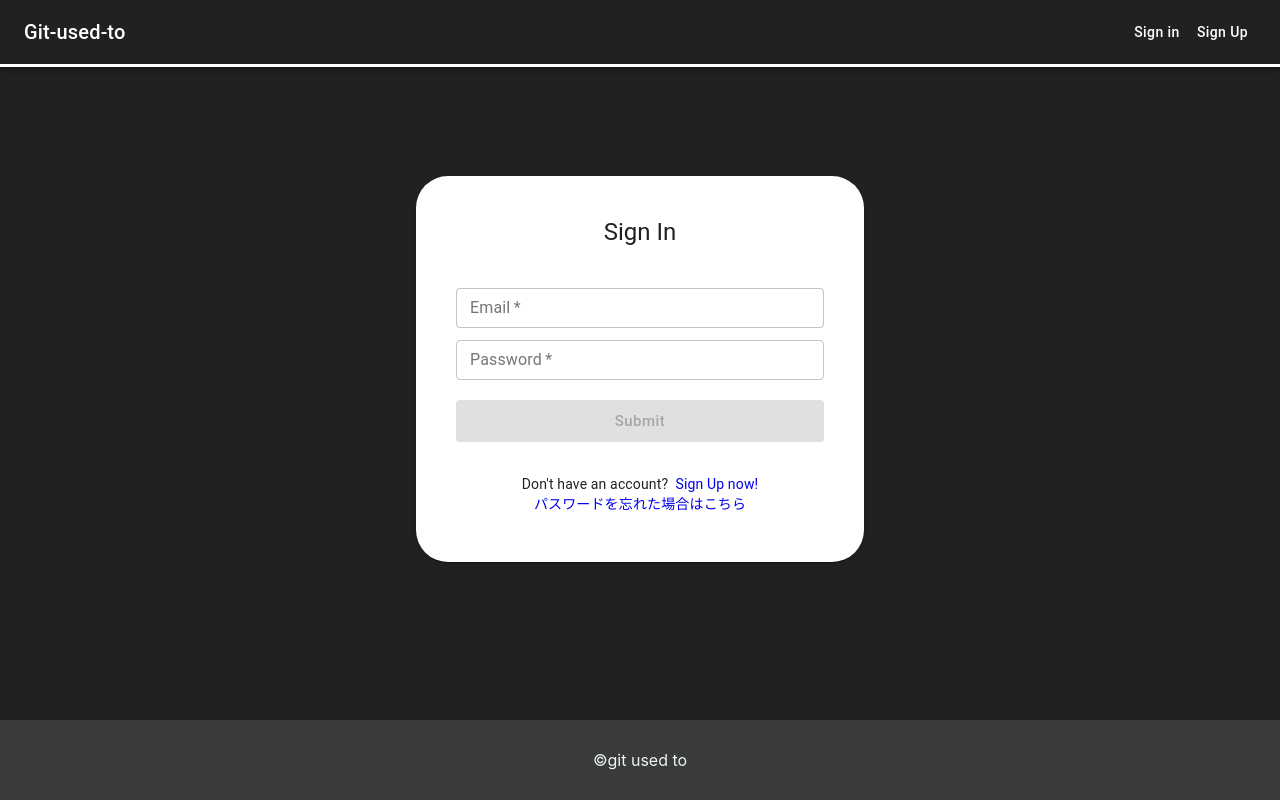
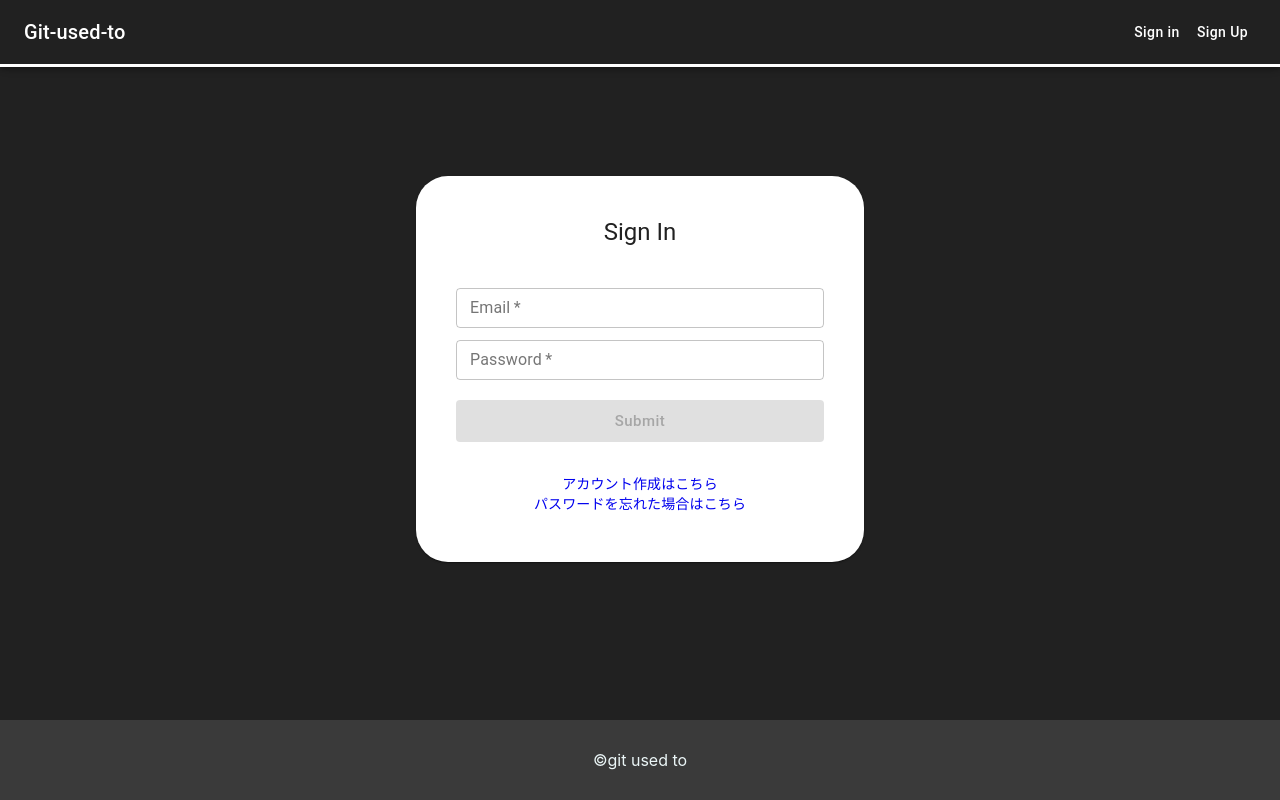
Before and after one commit to mk-daruma/git-used-to, a React (Create React App) app in the folder frontend/app/: page /signin in a window 1280 px wide. Built offline with nearby package versions, Linux system fonts and the light colour scheme; what axios-case-converter would draw is missing.

Commit message:
[update]サインイン画面のテキストを修正 #52
サインインのテキストに英語と日本語両方が使用されていたため、日本語に統一。

```diff
--- a/frontend/app/src/components/pages/SignIn.tsx
+++ b/frontend/app/src/components/pages/SignIn.tsx
@@ -135,9 +135,8 @@ const SignIn: React.FC = () => {
               </Button>
               <Box textAlign="center" className={classes.box}>
                 <Typography variant="body2">
-                  Don't have an account? &nbsp;
                   <Link to="/signup" className={classes.link}>
-                    Sign Up now!
+                    アカウント作成はこちら
                   </Link>
                 </Typography>
                 <Typography variant="body2">
```
